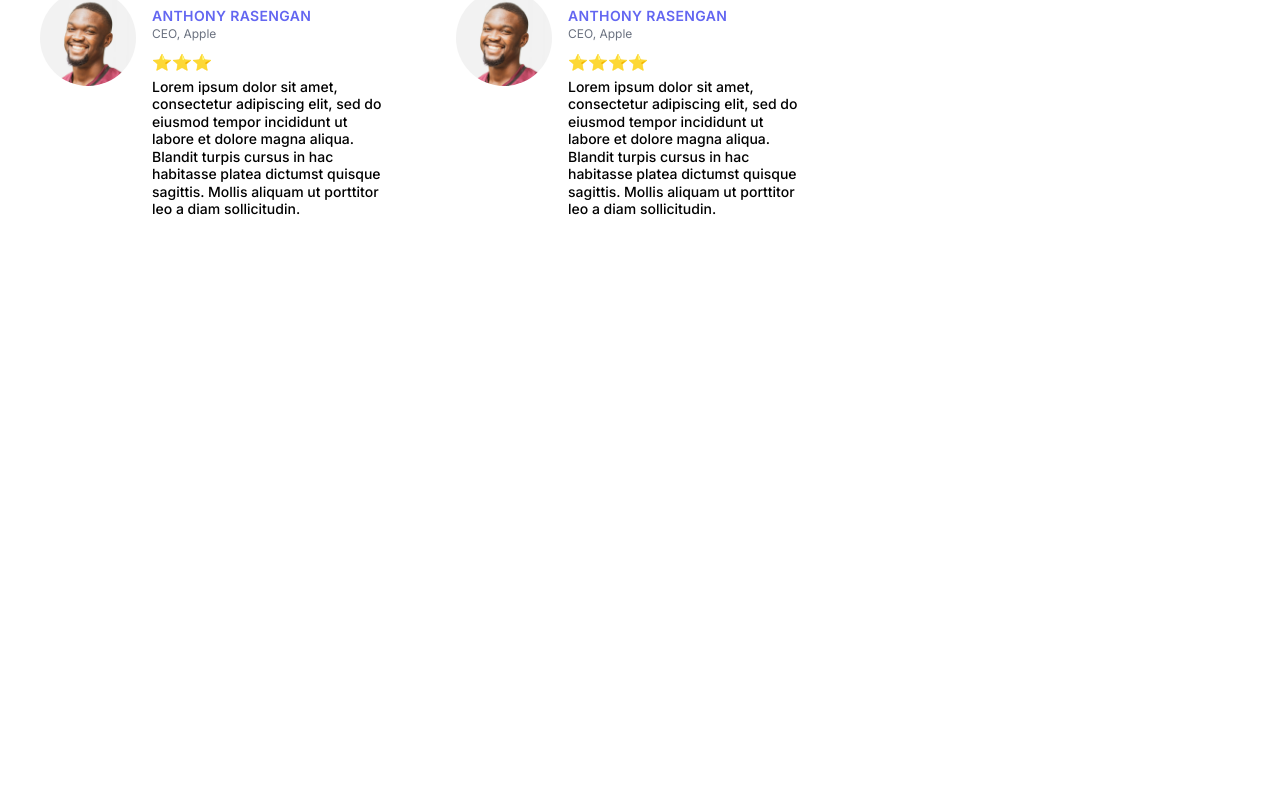
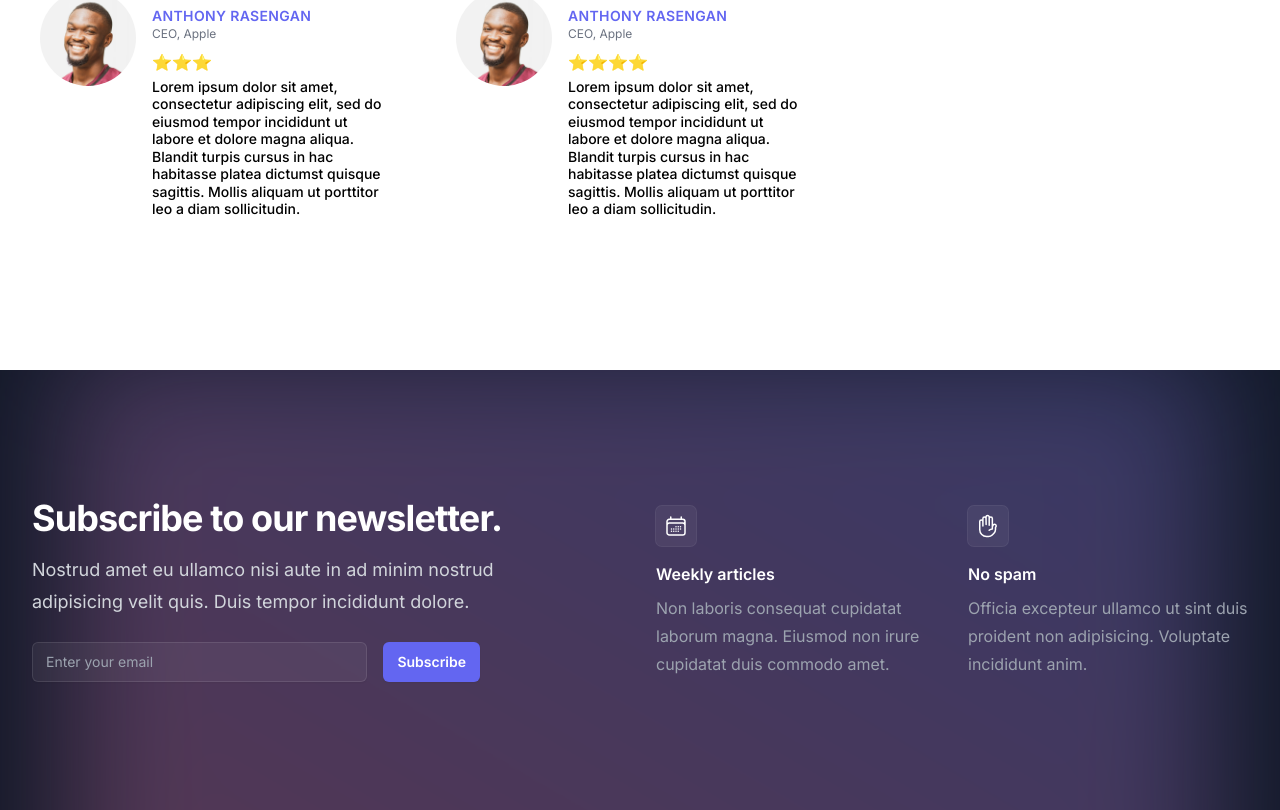
Before and after one commit to Centient-Technologies/Centient-Technologies, a Next.js app: page /about in a window 1280 px wide. Shown: the part 1765-2575 px from the top of the page. Before the commit the page ends 2135 px from the top, so only its background shows below. Built offline with nearby package versions, Linux system fonts and the light colour scheme.

Commit message:
uncommented newsletter from about

```diff
--- a/app/about/page.tsx
+++ b/app/about/page.tsx
@@ -27,7 +27,7 @@ const About = () => {
             </div>
             <CompanyManagementSection />
             <ReviewsSection />
-            {/* <NewsLetterSection /> */}
+            <NewsLetterSection />
 
         </main>
     );
```
